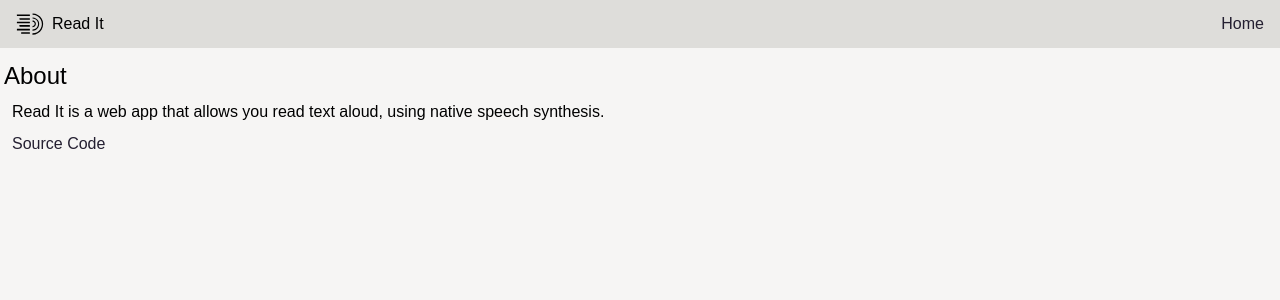
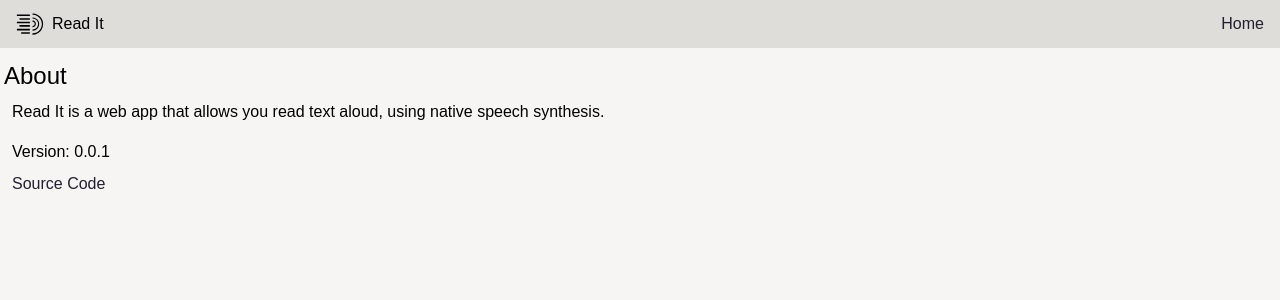
Before and after one commit to dvirberlo/read_it, a React (Vite) app: page /about in a window 1280 px wide. Shown: the top 300 px of the page. Built offline with nearby package versions, Linux system fonts and the light colour scheme; a web font is replaced by a local one.

Commit message:
feat: add app version in About page

```diff
--- a/src/pages/about/About.tsx
+++ b/src/pages/about/About.tsx
@@ -1,9 +1,10 @@
-import { description, repository } from "@/../package.json";
+import { description, repository, version } from "@/../package.json";
 export default function About() {
   return (
     <div className="mt-2 p-1">
       <h2 className="text-2xl">About</h2>
       <p className="p-2">{description}</p>
+      <p className="p-2">Version: {version}</p>
       <a
         className="cursor-pointer hover:text-primary4 text-content2 p-2"
         href={repository.url}
```
